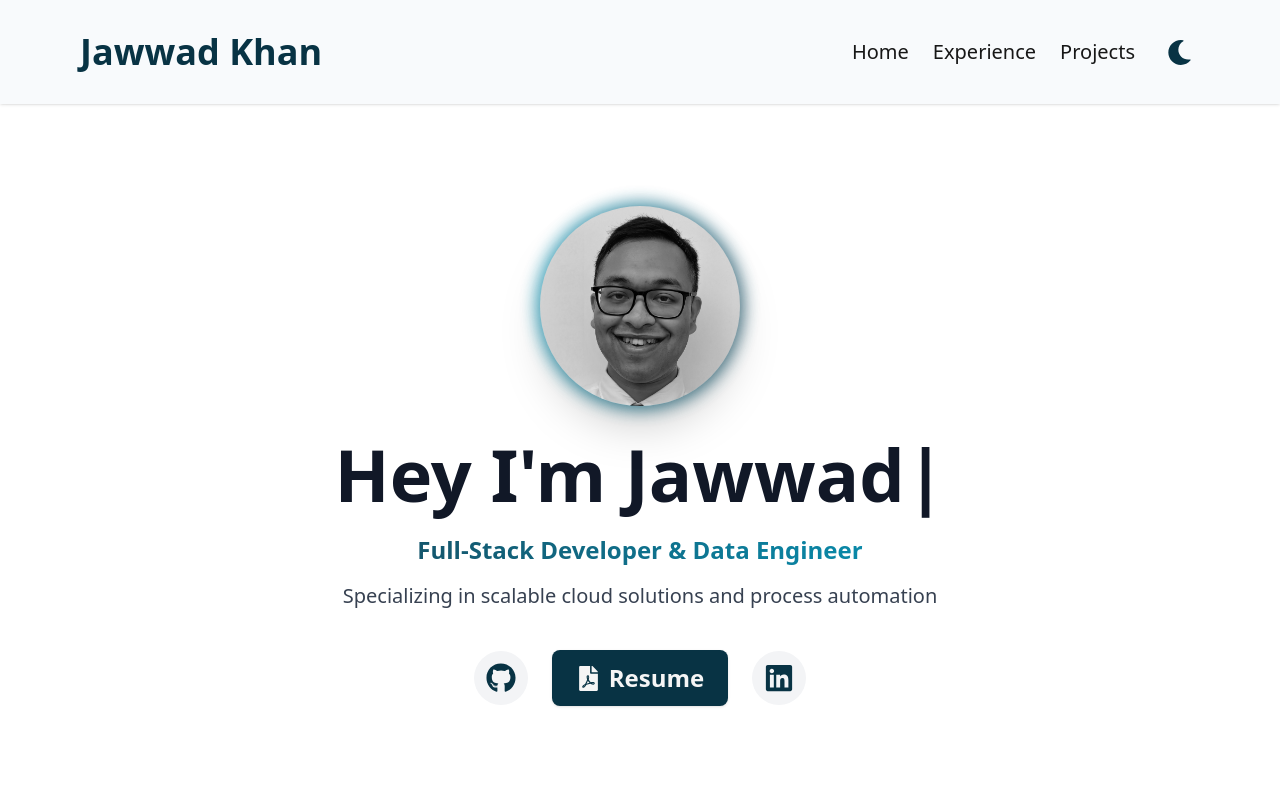
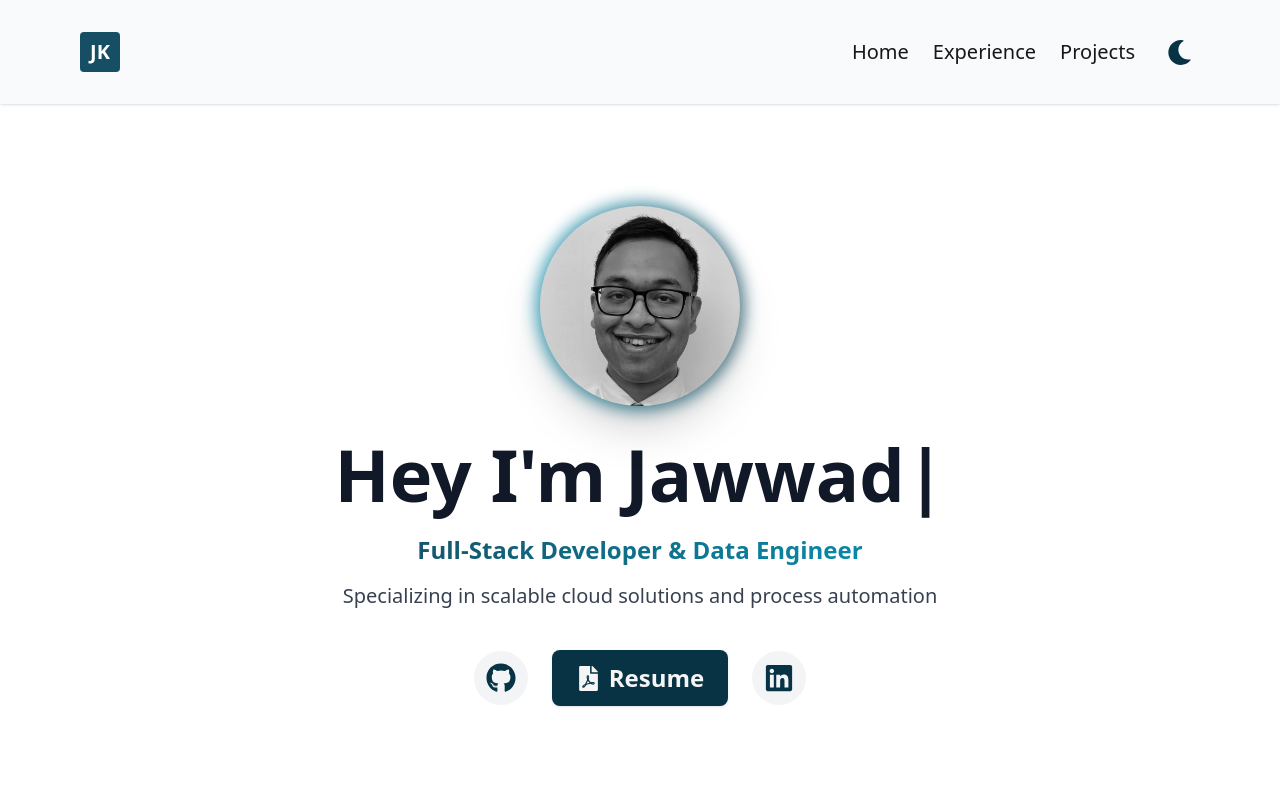
Before and after one commit to JawwadK/tailwind-portfolio, a Next.js app: page / in a window 1280 px wide. Shown: the top 800 px of the page. Built offline with nearby package versions, Linux system fonts and the light colour scheme.

Commit message:
Updated Navbar Logo

```diff
--- a/components/Navbar.tsx
+++ b/components/Navbar.tsx
@@ -4,6 +4,7 @@ import { Link } from "react-scroll/modules";
 import { useTheme } from "next-themes";
 import { FaSun, FaMoon } from "react-icons/fa";
 import { IoMdMenu, IoMdClose } from "react-icons/io";
+import MonogramLogo from "./NavbarLogo";
 
 interface NavItem {
   label: string;
@@ -45,9 +46,7 @@ const Navbar = () => {
                 duration={500}
               >
                 <div className="md:py-5 md:block">
-                  <h2 className="text-4xl font-bold hover:scale-110 duration-150">
-                    Jawwad Khan
-                  </h2>
+                <MonogramLogo />
                 </div>
               </Link>
               <div className="md:hidden">
--- /dev/null
+++ b/components/NavbarLogo.tsx
@@ -0,0 +1,16 @@
+const MonogramLogo = () => {
+  return (
+    <div className="relative group">
+      <div className="flex items-center space-x-2">
+        <div className="w-10 h-10 bg-cyan-900 dark:bg-cyan-700 rounded flex items-center justify-center transform transition-all duration-300 group-hover:rotate-12">
+          <span className="text-white font-bold text-xl">JK</span>
+        </div>
+        <span className="font-semibold text-2xl opacity-0 group-hover:opacity-100 transition-opacity duration-300 ">
+          Jawwad Khan
+        </span>
+      </div>
+    </div>
+  );
+};
+
+export default MonogramLogo;
--- a/package.json
+++ b/package.json
@@ -17,7 +17,7 @@
     "devicon": "^2.16.0",
     "eslint": "8.32.0",
     "eslint-config-next": "13.1.6",
-    "framer-motion": "^11.5.6",
+    "framer-motion": "^11.13.1",
     "next": "13.1.6",
     "next-themes": "^0.2.1",
     "react": "18.2.0",
```
Also changed, not shown: public/twxt.png (added).
